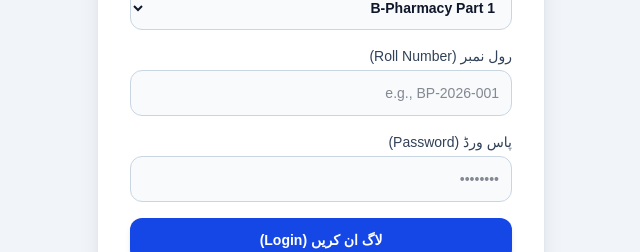
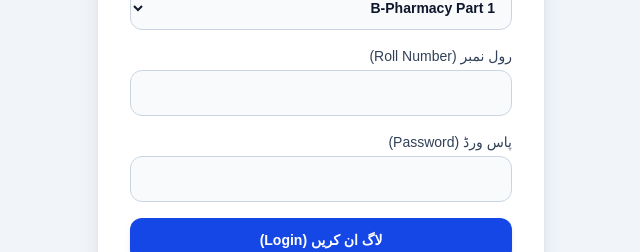
Before and after one commit to iqbalchudhary-maker/ai-teacher-b-pharmacy-ppmc, a Next.js app: page /login in a window 1280 px wide. Shown: the part 304-556 px from the top of the page, without its empty margins (319-959 px from the left). Built offline with nearby package versions, Linux system fonts and the light colour scheme.

Commit message:
update login placeholders

```diff
--- a/src/app/login/page.tsx
+++ b/src/app/login/page.tsx
@@ -76,7 +76,7 @@ export default function LoginPage() {
             <input
               type="text"
               required
-              placeholder="e.g., BP-2026-001"
+              placeholder=""
               value={rollNumber}
               onChange={(e) => setRollNumber(e.target.value)}
               className="w-full rounded-xl border border-slate-300 p-3 text-sm focus:outline-none focus:ring-2 focus:ring-blue-600 bg-slate-50 text-slate-900"
@@ -88,7 +88,7 @@ export default function LoginPage() {
             <input
               type="password"
               required
-              placeholder="••••••••"
+              placeholder=""
               value={password}
               onChange={(e) => setPassword(e.target.value)}
               className="w-full rounded-xl border border-slate-300 p-3 text-sm focus:outline-none focus:ring-2 focus:ring-blue-600 bg-slate-50 text-slate-900"
```
